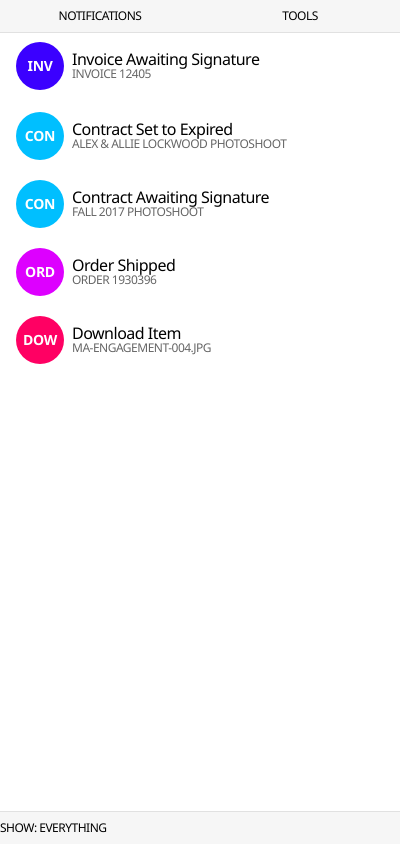
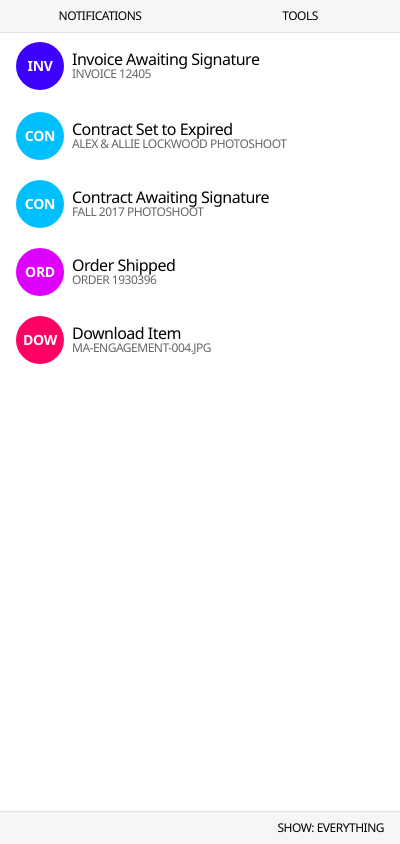
Before and after one commit to ohiosveryown/sp-menubar, an Electron app: page index.html in a window 400 px wide. Drawn offline with Linux system fonts and the light colour scheme.

Commit message:
Filter Toolbar

```diff
--- a/styles/styles.css
+++ b/styles/styles.css
@@ -177,10 +177,11 @@ li     { display: inline-block; }
   position: fixed;
   bottom: 0;
   z-index: 999;
+  padding-right: 16px;
   width: 100%;
   height: 32px;
   display: flex;
-  text-align: center;
+  justify-content: flex-end;
   align-items: center;
   background: #f6f6f6;
   box-shadow: 0 -1px 0 0 #e1e1e1;
```
